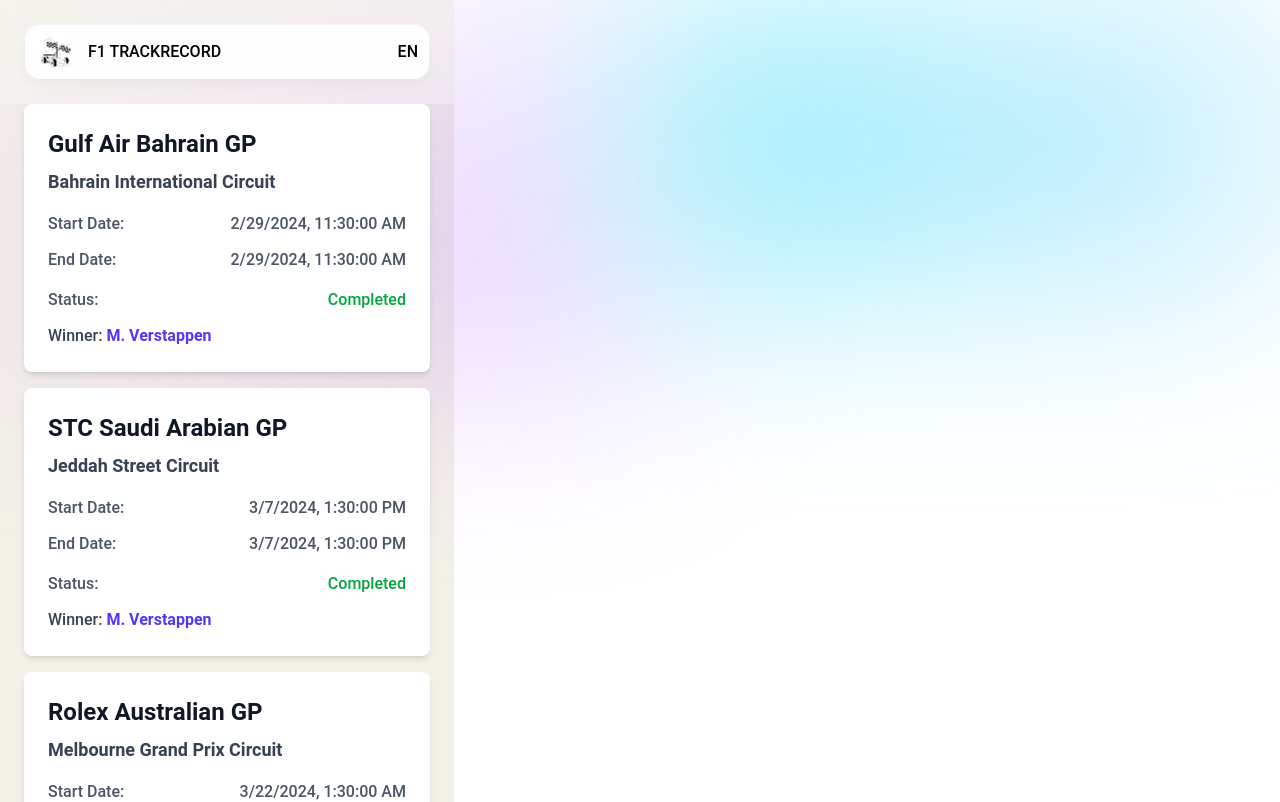
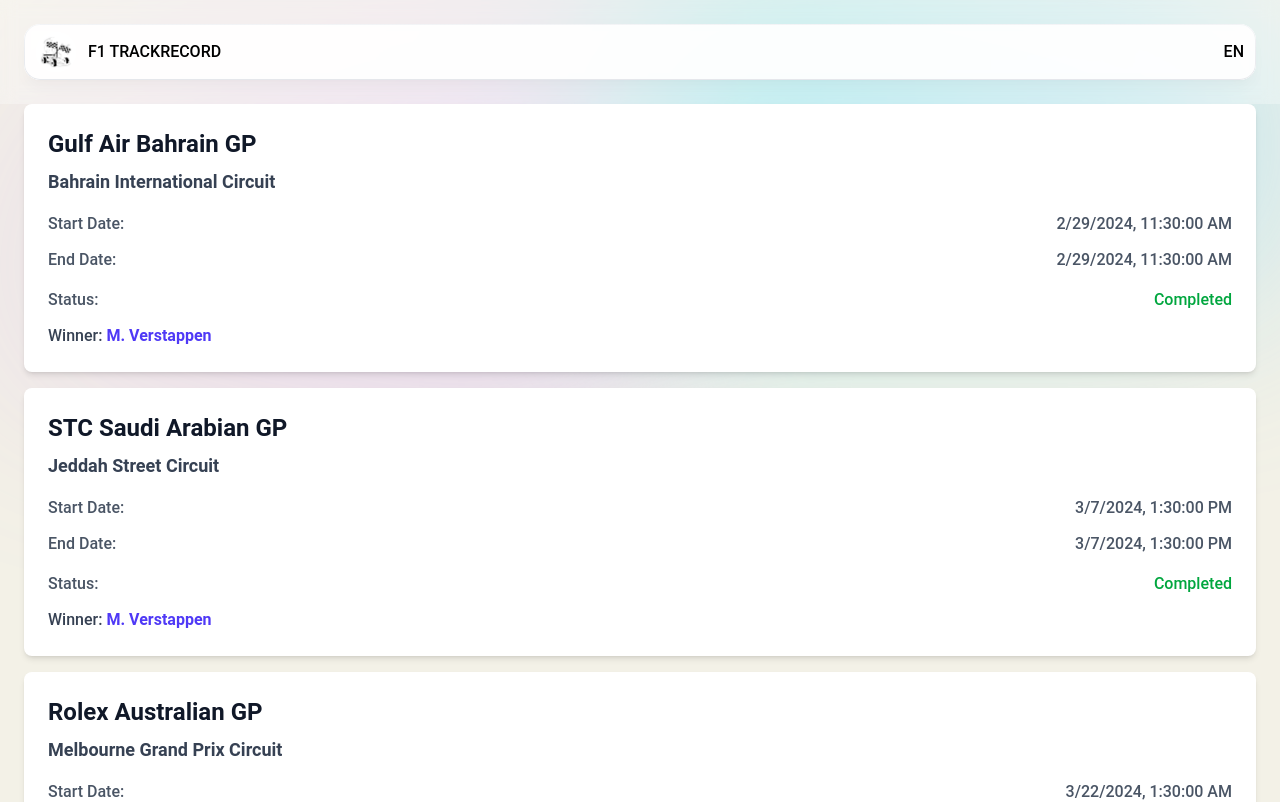
Before and after one commit to ktyntang/f1-track-record, a React (Vite) app: page / in a window 1280 px wide. Shown: the top 802 px of the page. Built offline with nearby package versions, Linux system fonts and the light colour scheme.

Commit message:
fix: change scroll behavior to default

```diff
--- a/src/App.css
+++ b/src/App.css
@@ -5,8 +5,6 @@
 	font-size: 16px;
 	font-weight: 500;
 
-	overflow-y: scroll;
-	overflow-x: hidden;
-
-	min-width: 320px;
+	min-width: 360px;
+	width: 100dvw;
 }
```
